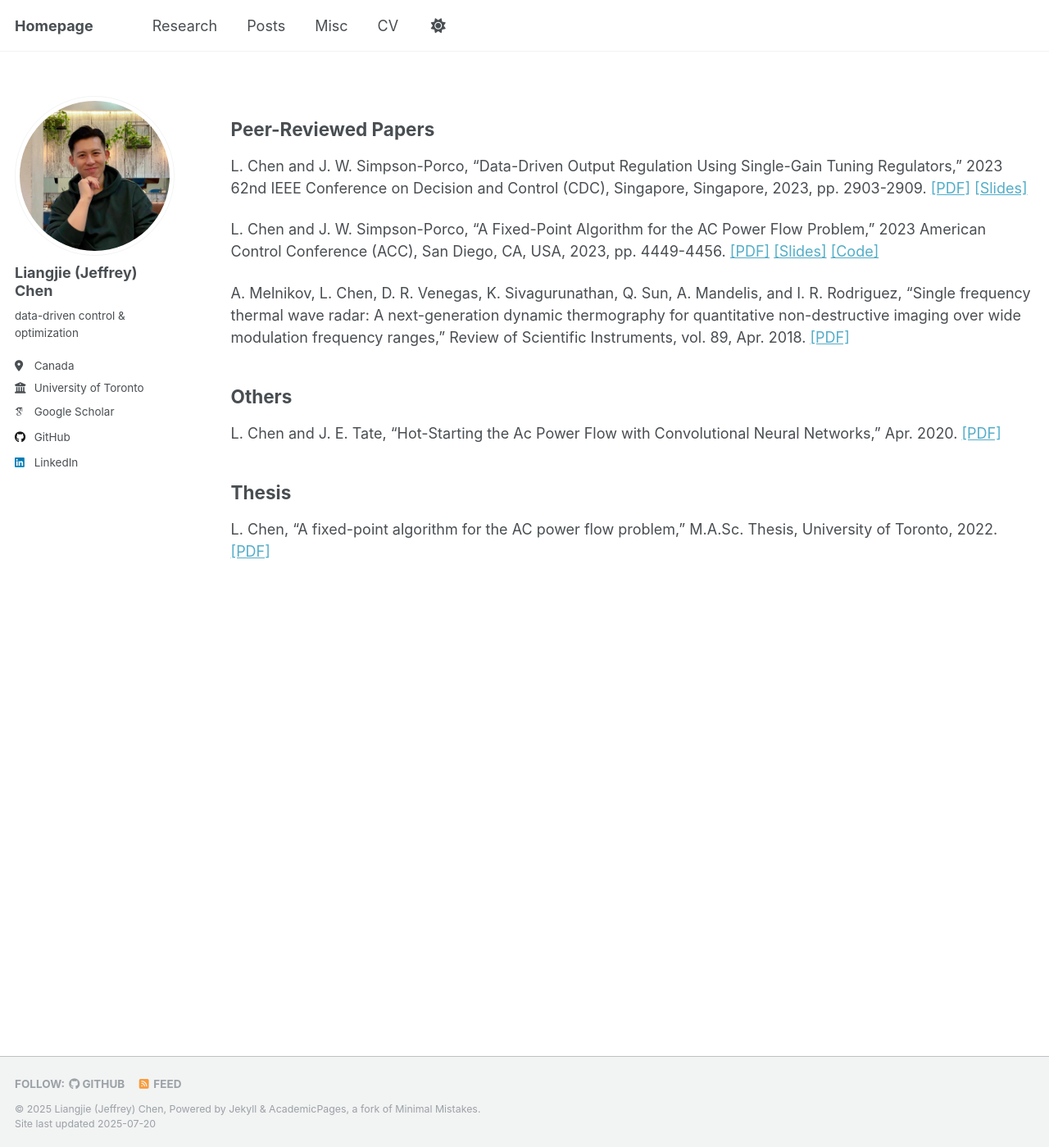
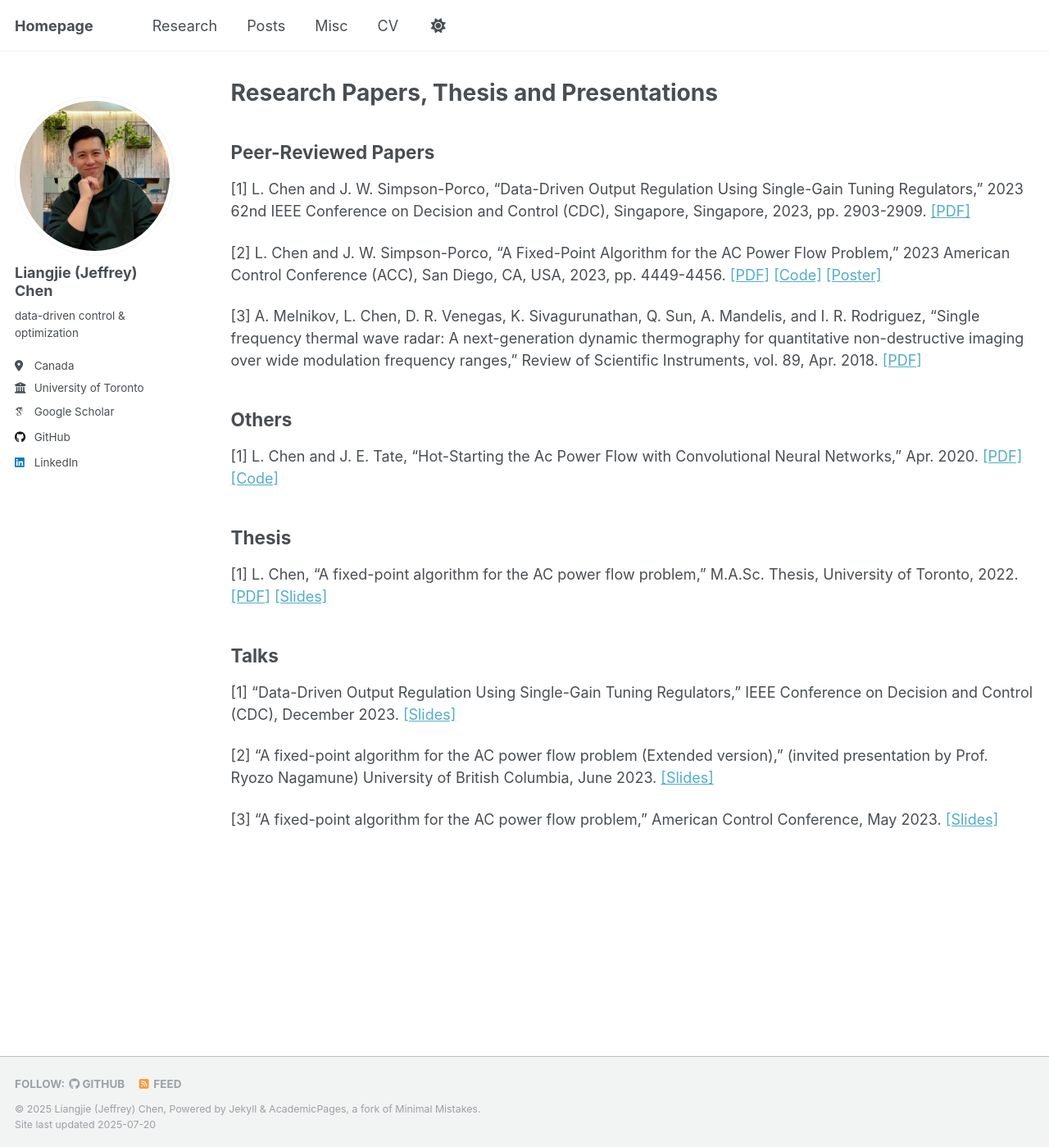
Before and after one commit to jchen975/ljchen.github.io, a Jekyll site: the page built from _pages/research.md, in a window 1280 px wide and 1399 px high. Shown: the whole window at 82% size. Built offline with Jekyll 4.4.1, drawn with Linux system fonts in a browser that asks for light colours; some web fonts are replaced.

Commit message:
update research page

```diff
--- a/_pages/research.md
+++ b/_pages/research.md
@@ -1,6 +1,6 @@
 ---
 layout: archive
-title: ""
+title: "Research Papers, Thesis and Presentations"
 permalink: /research/
 author_profile: true
 collection: research
@@ -10,21 +10,31 @@
 
 {% include base_path %}
 
+
 Peer-Reviewed Papers
 -----
-L. Chen and J. W. Simpson-Porco, "Data-Driven Output Regulation Using Single-Gain Tuning Regulators," 2023 62nd IEEE Conference on Decision and Control (CDC), Singapore, Singapore, 2023, pp. 2903-2909. [[PDF]](https://www.control.utoronto.ca/~jwsimpson/papers/2023d.pdf) [[Slides]]('http://jchen975.github.io/files/sgtr-slides.pdf')
+[1] L. Chen and J. W. Simpson-Porco, "Data-Driven Output Regulation Using Single-Gain Tuning Regulators," 2023 62nd IEEE Conference on Decision and Control (CDC), Singapore, Singapore, 2023, pp. 2903-2909. [[PDF]](https://www.control.utoronto.ca/~jwsimpson/papers/2023d.pdf)
 
-L. Chen and J. W. Simpson-Porco, "A Fixed-Point Algorithm for the AC Power Flow Problem," 2023 American Control Conference (ACC), San Diego, CA, USA, 2023, pp. 4449-4456. [[PDF]](https://www.control.utoronto.ca/~jwsimpson/papers/2022g.pdf) [[Slides]]('http://jchen975.github.io/files/fppf-slides.pdf') [[Code]]('https://github.com/jchen975/FPPF-ACC')
+[2] L. Chen and J. W. Simpson-Porco, "A Fixed-Point Algorithm for the AC Power Flow Problem," 2023 American Control Conference (ACC), San Diego, CA, USA, 2023, pp. 4449-4456. [[PDF]](https://www.control.utoronto.ca/~jwsimpson/papers/2022g.pdf) [[Code]](https://github.com/jchen975/FPPF-ACC) [[Poster]](http://jchen975.github.io/files/fppf-poster.pdf)
 
-A. Melnikov, L. Chen, D. R. Venegas, K. Sivagurunathan, Q. Sun, A. Mandelis, and I. R. Rodriguez, "Single frequency thermal wave radar: A next-generation dynamic thermography for quantitative non-destructive imaging over wide modulation frequency ranges," Review of Scientific Instruments, vol. 89, Apr. 2018. [[PDF]](https://doi.org/10.1063/1.5016339)
+[3] A. Melnikov, L. Chen, D. R. Venegas, K. Sivagurunathan, Q. Sun, A. Mandelis, and I. R. Rodriguez, "Single frequency thermal wave radar: A next-generation dynamic thermography for quantitative non-destructive imaging over wide modulation frequency ranges," Review of Scientific Instruments, vol. 89, Apr. 2018. [[PDF]](https://doi.org/10.1063/1.5016339)
 
 
 Others
 -----
-L. Chen and J. E. Tate, "Hot-Starting the Ac Power Flow with Convolutional Neural Networks,"
-Apr. 2020. [[PDF]](https://arxiv.org/pdf/2004.09342)
+[1] L. Chen and J. E. Tate, "Hot-Starting the Ac Power Flow with Convolutional Neural Networks,"
+Apr. 2020. [[PDF]](https://arxiv.org/pdf/2004.09342) [[Code]](https://github.com/jchen975/HotStartACPF)
 
 
 Thesis
 -----
-L. Chen, “A fixed-point algorithm for the AC power flow problem,” M.A.Sc. Thesis, University of Toronto, 2022. [[PDF]](https://www.control.utoronto.ca/~jwsimpson/thesis/lc-masc.pdf)
+[1] L. Chen, "A fixed-point algorithm for the AC power flow problem," M.A.Sc. Thesis, University of Toronto, 2022. [[PDF]](https://www.control.utoronto.ca/~jwsimpson/thesis/lc-masc.pdf) [[Slides]](http://jchen975.github.io/files/masc-slides.pdf)
+
+
+Talks
+-----
+[1] "Data-Driven Output Regulation Using Single-Gain Tuning Regulators," IEEE Conference on Decision and Control (CDC), December 2023. [[Slides]](http://jchen975.github.io/files/sgtr-slides.pdf)
+
+[2] "A fixed-point algorithm for the AC power flow problem (Extended version)," (invited presentation by Prof. Ryozo Nagamune) University of British Columbia, June 2023. [[Slides]](http://jchen975.github.io/files/masc-slides.pdf)
+
+[3] "A fixed-point algorithm for the AC power flow problem," American Control Conference, May 2023. [[Slides]](http://jchen975.github.io/files/fppf-slides.pdf)
```
Also changed, not shown: _pages/posts.md (added, +11 -0 lines), 2 other files.
